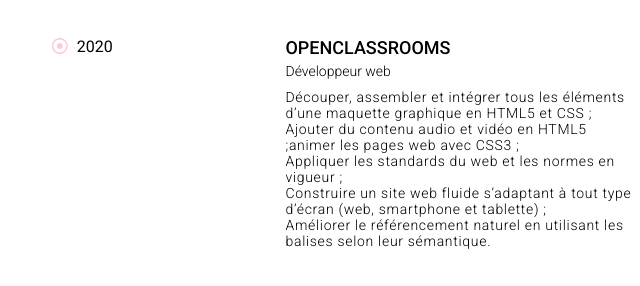
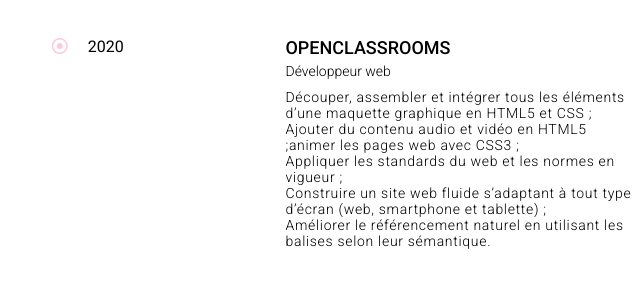
Before and after one commit to MaDaMeDev/P2-MonCv, a plain HTML site: page index.html in a window 1280 px wide. Shown: the part 340-626 px from the top of the page, 450-1090 px from the left. Drawn offline with Linux system fonts and the light colour scheme.

Commit message:
ajout d'un padding date i

```diff
--- a/styles.css
+++ b/styles.css
@@ -164,8 +164,7 @@
 }
 
 .dates i {
-    margin-right: 10px;
-    width: 15px;
+    padding-right: 20px;
     color:#FBCADB ;
 }
 /* --------------------------details------------------------------------- */
```
